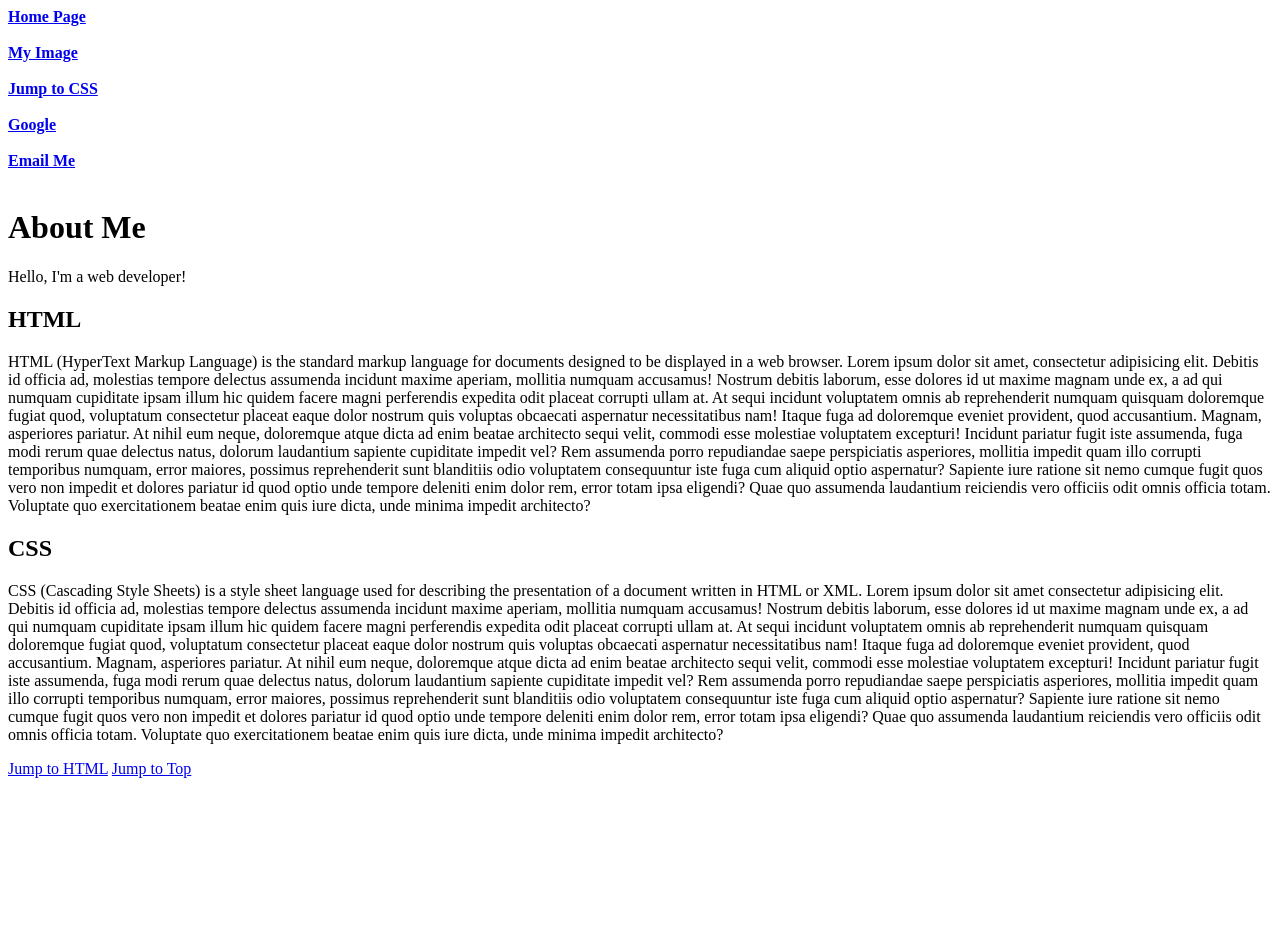
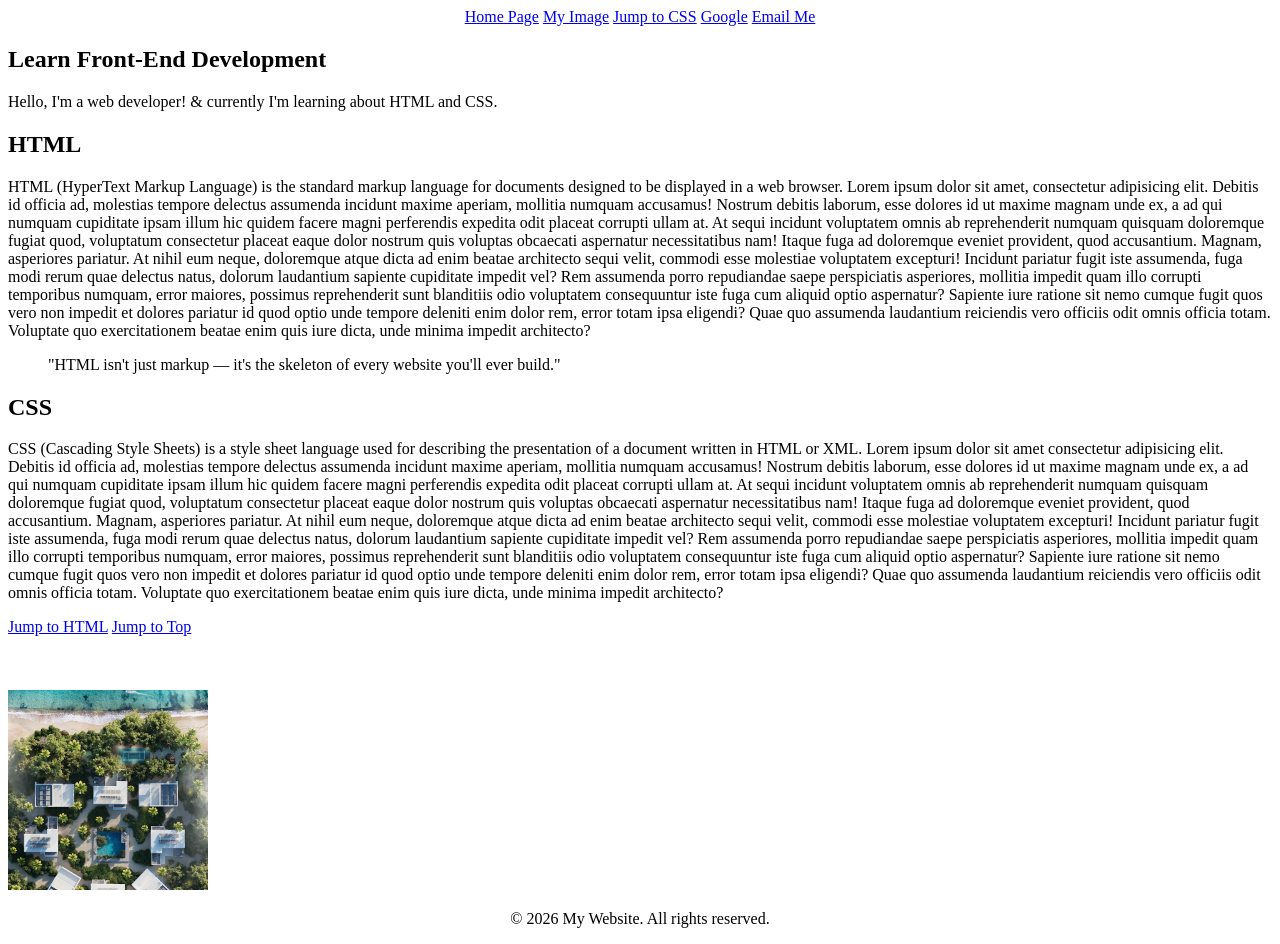
Before and after one commit to haroonsiddiquee/HTML-2, a plain HTML site: page About/about.html in a window 1280 px wide. Before the commit the page ends 800 px from the top, so only its background shows below. Drawn offline with Linux system fonts and the light colour scheme.

Commit message:
Semantic Elements of HTML5

```diff
--- a/About/about.html
+++ b/About/about.html
@@ -4,69 +4,113 @@
     <meta charset="UTF-8" />
     <meta name="viewport" content="width=device-width, initial-scale=1.0" />
     <title>About Me</title>
+    <style>
+      img {
+        height: 200px;
+        width: 200px;
+        object-fit: cover;
+      }
+      header,
+      footer {
+        text-align: center;
+      }
+    </style>
   </head>
   <body>
-    <b><a href="../index.html">Home Page</a></b> </br></br>
-    <b><a href="/Images/Me.jpeg" download>My Image</a></b> </br></br>
-    <b><a href="#css">Jump to CSS</a></b> </br></br>
-    <b><a href="https://www.google.com" target="_blank">Google</a></b> </br></br>
-    <b><a href="mailto:s.m.haroon707@gmail.com" target="_blank">Email Me</a></b> </br></br>
+    <header>
+      <nav>
+        <a href="../index.html">Home Page</a>
+        <a href="/Images/Me.jpeg" download>My Image</a>
+        <a href="#css">Jump to CSS</a>
+        <a href="https://www.google.com" target="_blank">Google</a>
+        <a href="mailto:s.m.haroon707@gmail.com" target="_blank">Email Me</a>
+      </nav>
+    </header>
 
-    <h1>About Me</h1>
-    <p>Hello, I'm a web developer!</p>
+    <main>
+      <article>
+        <h1>Learn Front-End Development</h1>
+        <p>
+          Hello, I'm a web developer! & currently I'm learning about HTML and
+          CSS.
+        </p>
+        <section>
           <h2 id="html">HTML</h2>
           <p>
             HTML (HyperText Markup Language) is the standard markup language for
-      documents designed to be displayed in a web browser. Lorem ipsum dolor sit
-      amet, consectetur adipisicing elit. Debitis id officia ad, molestias
-      tempore delectus assumenda incidunt maxime aperiam, mollitia numquam
-      accusamus! Nostrum debitis laborum, esse dolores id ut maxime magnam unde
-      ex, a ad qui numquam cupiditate ipsam illum hic quidem facere magni
-      perferendis expedita odit placeat corrupti ullam at. At sequi incidunt
-      voluptatem omnis ab reprehenderit numquam quisquam doloremque fugiat quod,
-      voluptatum consectetur placeat eaque dolor nostrum quis voluptas obcaecati
-      aspernatur necessitatibus nam! Itaque fuga ad doloremque eveniet
-      provident, quod accusantium. Magnam, asperiores pariatur. At nihil eum
-      neque, doloremque atque dicta ad enim beatae architecto sequi velit,
-      commodi esse molestiae voluptatem excepturi! Incidunt pariatur fugit iste
-      assumenda, fuga modi rerum quae delectus natus, dolorum laudantium
-      sapiente cupiditate impedit vel? Rem assumenda porro repudiandae saepe
-      perspiciatis asperiores, mollitia impedit quam illo corrupti temporibus
-      numquam, error maiores, possimus reprehenderit sunt blanditiis odio
-      voluptatem consequuntur iste fuga cum aliquid optio aspernatur? Sapiente
-      iure ratione sit nemo cumque fugit quos vero non impedit et dolores
-      pariatur id quod optio unde tempore deleniti enim dolor rem, error totam
-      ipsa eligendi? Quae quo assumenda laudantium reiciendis vero officiis odit
-      omnis officia totam. Voluptate quo exercitationem beatae enim quis iure
-      dicta, unde minima impedit architecto?
+            documents designed to be displayed in a web browser. Lorem ipsum
+            dolor sit amet, consectetur adipisicing elit. Debitis id officia ad,
+            molestias tempore delectus assumenda incidunt maxime aperiam,
+            mollitia numquam accusamus! Nostrum debitis laborum, esse dolores id
+            ut maxime magnam unde ex, a ad qui numquam cupiditate ipsam illum
+            hic quidem facere magni perferendis expedita odit placeat corrupti
+            ullam at. At sequi incidunt voluptatem omnis ab reprehenderit
+            numquam quisquam doloremque fugiat quod, voluptatum consectetur
+            placeat eaque dolor nostrum quis voluptas obcaecati aspernatur
+            necessitatibus nam! Itaque fuga ad doloremque eveniet provident,
+            quod accusantium. Magnam, asperiores pariatur. At nihil eum neque,
+            doloremque atque dicta ad enim beatae architecto sequi velit,
+            commodi esse molestiae voluptatem excepturi! Incidunt pariatur fugit
+            iste assumenda, fuga modi rerum quae delectus natus, dolorum
+            laudantium sapiente cupiditate impedit vel? Rem assumenda porro
+            repudiandae saepe perspiciatis asperiores, mollitia impedit quam
+            illo corrupti temporibus numquam, error maiores, possimus
+            reprehenderit sunt blanditiis odio voluptatem consequuntur iste fuga
+            cum aliquid optio aspernatur? Sapiente iure ratione sit nemo cumque
+            fugit quos vero non impedit et dolores pariatur id quod optio unde
+            tempore deleniti enim dolor rem, error totam ipsa eligendi? Quae quo
+            assumenda laudantium reiciendis vero officiis odit omnis officia
+            totam. Voluptate quo exercitationem beatae enim quis iure dicta,
+            unde minima impedit architecto?
           </p>
+          <aside>
+            <blockquote>
+              "HTML isn't just markup — it's the skeleton of every website
+              you'll ever build."
+            </blockquote>
+          </aside>
+        </section>
+        <section>
           <h2 id="css">CSS</h2>
           <p>
-      CSS (Cascading Style Sheets) is a style sheet language used for describing
-      the presentation of a document written in HTML or XML. Lorem ipsum dolor
-      sit amet consectetur adipisicing elit. Debitis id officia ad, molestias
-      tempore delectus assumenda incidunt maxime aperiam, mollitia numquam
-      accusamus! Nostrum debitis laborum, esse dolores id ut maxime magnam unde
-      ex, a ad qui numquam cupiditate ipsam illum hic quidem facere magni
-      perferendis expedita odit placeat corrupti ullam at. At sequi incidunt
-      voluptatem omnis ab reprehenderit numquam quisquam doloremque fugiat quod,
-      voluptatum consectetur placeat eaque dolor nostrum quis voluptas obcaecati
+            CSS (Cascading Style Sheets) is a style sheet language used for
+            describing the presentation of a document written in HTML or XML.
+            Lorem ipsum dolor sit amet consectetur adipisicing elit. Debitis id
+            officia ad, molestias tempore delectus assumenda incidunt maxime
+            aperiam, mollitia numquam accusamus! Nostrum debitis laborum, esse
+            dolores id ut maxime magnam unde ex, a ad qui numquam cupiditate
+            ipsam illum hic quidem facere magni perferendis expedita odit
+            placeat corrupti ullam at. At sequi incidunt voluptatem omnis ab
+            reprehenderit numquam quisquam doloremque fugiat quod, voluptatum
+            consectetur placeat eaque dolor nostrum quis voluptas obcaecati
             aspernatur necessitatibus nam! Itaque fuga ad doloremque eveniet
-      provident, quod accusantium. Magnam, asperiores pariatur. At nihil eum
-      neque, doloremque atque dicta ad enim beatae architecto sequi velit,
-      commodi esse molestiae voluptatem excepturi! Incidunt pariatur fugit iste
-      assumenda, fuga modi rerum quae delectus natus, dolorum laudantium
-      sapiente cupiditate impedit vel? Rem assumenda porro repudiandae saepe
-      perspiciatis asperiores, mollitia impedit quam illo corrupti temporibus
-      numquam, error maiores, possimus reprehenderit sunt blanditiis odio
-      voluptatem consequuntur iste fuga cum aliquid optio aspernatur? Sapiente
-      iure ratione sit nemo cumque fugit quos vero non impedit et dolores
-      pariatur id quod optio unde tempore deleniti enim dolor rem, error totam
-      ipsa eligendi? Quae quo assumenda laudantium reiciendis vero officiis odit
-      omnis officia totam. Voluptate quo exercitationem beatae enim quis iure
-      dicta, unde minima impedit architecto?
+            provident, quod accusantium. Magnam, asperiores pariatur. At nihil
+            eum neque, doloremque atque dicta ad enim beatae architecto sequi
+            velit, commodi esse molestiae voluptatem excepturi! Incidunt
+            pariatur fugit iste assumenda, fuga modi rerum quae delectus natus,
+            dolorum laudantium sapiente cupiditate impedit vel? Rem assumenda
+            porro repudiandae saepe perspiciatis asperiores, mollitia impedit
+            quam illo corrupti temporibus numquam, error maiores, possimus
+            reprehenderit sunt blanditiis odio voluptatem consequuntur iste fuga
+            cum aliquid optio aspernatur? Sapiente iure ratione sit nemo cumque
+            fugit quos vero non impedit et dolores pariatur id quod optio unde
+            tempore deleniti enim dolor rem, error totam ipsa eligendi? Quae quo
+            assumenda laudantium reiciendis vero officiis odit omnis officia
+            totam. Voluptate quo exercitationem beatae enim quis iure dicta,
+            unde minima impedit architecto?
           </p>
+        </section>
+      </article>
       <a href="#html">Jump to HTML</a>
       <a href="#">Jump to Top</a>
+
+      <br /><br />
+      <br /><br />
+
+      <img src="/Images/beach.jpg" alt="Beautiful Beach Image" />
+    </main>
+    <footer>
+      <p>&copy; 2026 My Website. All rights reserved.</p>
+    </footer>
   </body>
 </html>
```
Also changed, not shown: Images/beach.jpg (added). Lines whose indentation alone changed are shown as unchanged.
